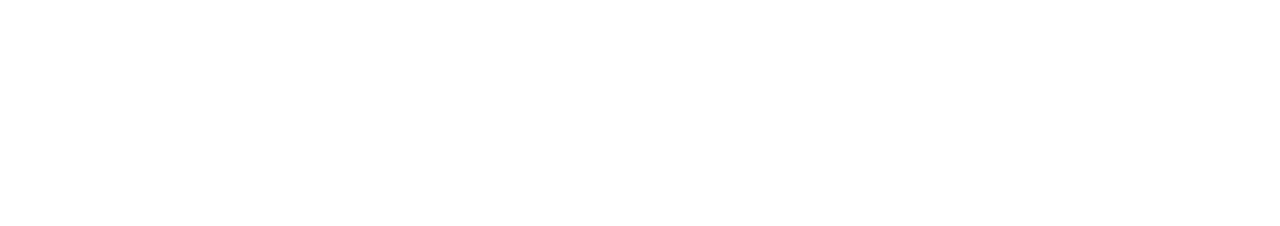
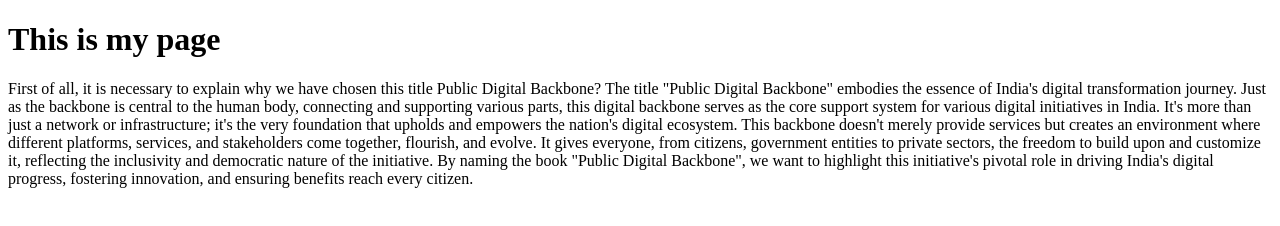
Before and after one commit to Lava0709/webDev, a plain HTML site: page index.html in a window 1280 px wide. Drawn offline with Linux system fonts and the light colour scheme.

Commit message:
Update index.html

```diff
--- a/index.html
+++ b/index.html
@@ -5,6 +5,7 @@
         <link rel="stylesheet" href="mystyle.css">
     </head>
     <body>
-
+        <h1>This is my page</h1>
+        <p> First of all, it is necessary to explain why we have chosen this title Public Digital Backbone? The title "Public Digital Backbone" embodies the essence of India's digital transformation journey. Just as the backbone is central to the human body, connecting and supporting various parts, this digital backbone serves as the core support system for various digital initiatives in India. It's more than just a network or infrastructure; it's the very foundation that upholds and empowers the nation's digital ecosystem. This backbone doesn't merely provide services but creates an environment where different platforms, services, and stakeholders come together, flourish, and evolve. It gives everyone, from citizens, government entities to private sectors, the freedom to build upon and customize it, reflecting the inclusivity and democratic nature of the initiative. By naming the book "Public Digital Backbone", we want to highlight this initiative's pivotal role in driving India's digital progress, fostering innovation, and ensuring benefits reach every citizen.</p>
     </body>
 </html>
```
